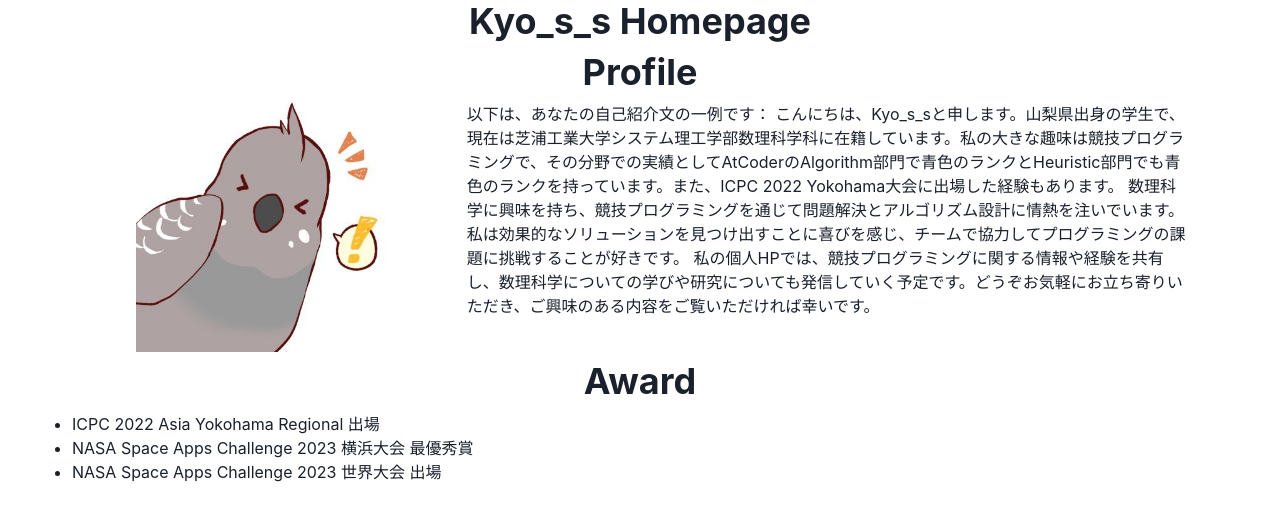
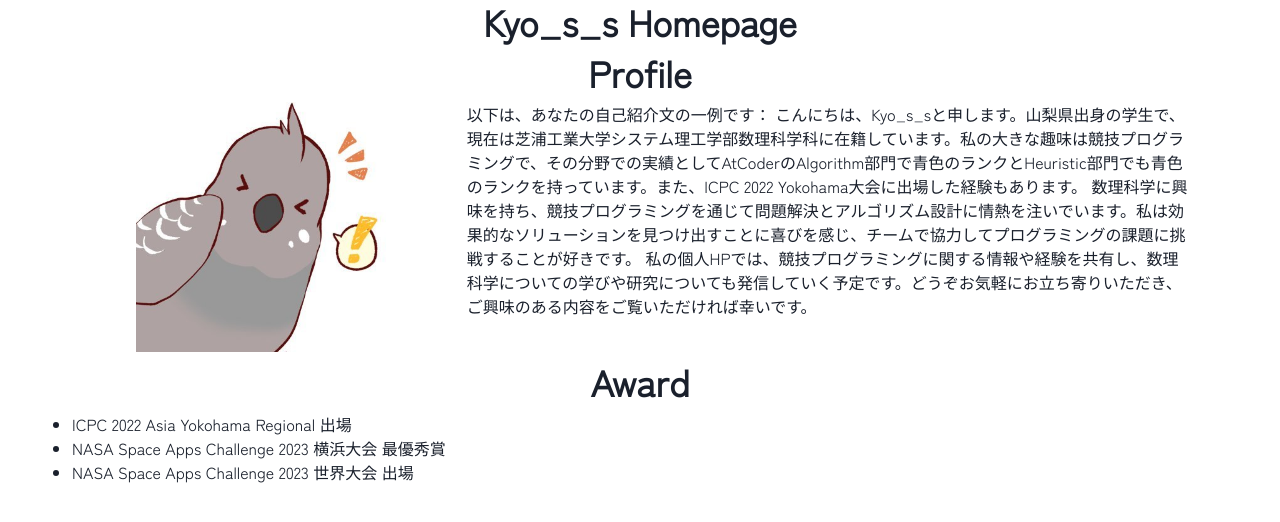
Before and after one commit to Kyo-s-s/homepage, a Next.js app: page / in a window 1280 px wide. Shown: the top 522 px of the page. Built offline with nearby package versions, Linux system fonts and the light colour scheme.

Commit message:
[Add] font

```diff
--- a/posts/ICPC2023.mdx
+++ b/posts/ICPC2023.mdx
@@ -8,7 +8,9 @@ tags: ["ICPC"]
 
 ## ICPC2023 国内予選 参加記録
 
-$$ \displaystyle \sum_{i=0}^n i $$
+<div align="center">
+    $$ \displaystyle \sum_{i=0}^n i $$
+</div>
 
 順位表: https://icpcsec.firebaseapp.com/standings/
 
--- a/src/app/layout.tsx
+++ b/src/app/layout.tsx
@@ -1,9 +1,7 @@
 import type { Metadata } from "next";
-import { Inter } from "next/font/google";
 import { ChakraProvider } from "@chakra-ui/react";
 import { Header } from "./_components/Header";
-
-const inter = Inter({ subsets: ["latin"] });
+import theme from "@/styles/theme";
 
 export const metadata: Metadata = {
   title: "Create Next App",
@@ -18,7 +16,13 @@ export default function RootLayout({
   return (
     <html lang="en">
       <body>
-        <ChakraProvider>
+        <link
+          rel="stylesheet"
+          href="https://cdn.jsdelivr.net/npm/katex@0.15.3/dist/katex.min.css"
+          integrity="sha384-KiWOvVjnN8qwAZbuQyWDIbfCLFhLXNETzBQjA/92pIowpC0d2O3nppDGQVgwd2nB"
+          crossOrigin="anonymous"
+        />
+        <ChakraProvider theme={theme}>
           <Header />
           {children}
         </ChakraProvider>
--- /dev/null
+++ b/src/styles/theme.ts
@@ -0,0 +1,18 @@
+"use client";
+
+import { extendTheme } from "@chakra-ui/react";
+import { Zen_Kaku_Gothic_New } from "next/font/google";
+
+const zenKakuGothicNew = Zen_Kaku_Gothic_New({
+  weight: ["400"],
+  subsets: ["latin"],
+});
+
+const theme = extendTheme({
+  fonts: {
+    body: zenKakuGothicNew.style.fontFamily,
+    heading: zenKakuGothicNew.style.fontFamily,
+  },
+});
+
+export default theme;
```
Also changed, not shown: src/app/blog/[slug]/page.tsx (+6 -10 lines).
